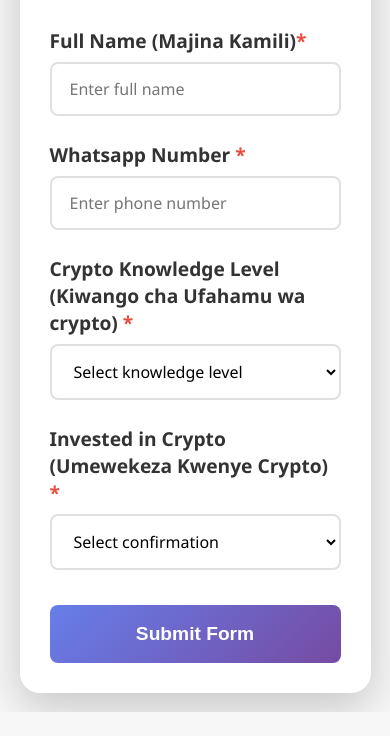
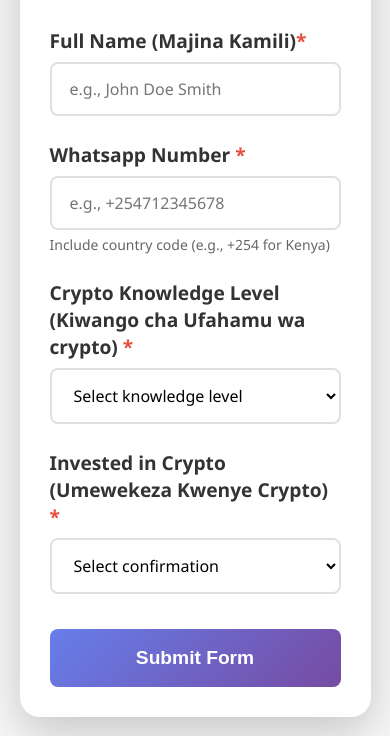
Before and after one commit to casaron14/My-Contact, a website: page public/charity-form.html in a window 390 px wide. Shown: the part 255-991 px from the top of the page. Before the commit the page ends 967 px from the top, so only its background shows below. Drawn offline with Linux system fonts and the light colour scheme.

Commit message:
Add country code requirement and improved placeholders for name and phone

```diff
--- a/public/charity-form.html
+++ b/public/charity-form.html
@@ -236,12 +236,13 @@
         <form id="charityForm" method="POST" action="">
             <div class="form-group">
                 <label for="fullName">Full Name (Majina Kamili)<span class="required">*</span></label>
-                <input type="text" id="fullName" name="" placeholder="Enter full name" autocomplete="name" required>
+                <input type="text" id="fullName" name="" placeholder="e.g., John Doe Smith" autocomplete="name" required>
             </div>
 
             <div class="form-group">
                 <label for="phone">Whatsapp Number <span class="required">*</span></label>
-                <input type="tel" id="phone" name="" placeholder="Enter phone number" autocomplete="tel" inputmode="numeric" required>
+                <input type="tel" id="phone" name="" placeholder="e.g., +254712345678" autocomplete="tel" pattern="^\+[1-9]\d{1,14}$" title="Please enter phone number with country code (e.g., +254712345678)" required>
+                <small style="color: #666; font-size: 14px; margin-top: 5px; display: block;">Include country code (e.g., +254 for Kenya)</small>
             </div>
 
             <div class="form-group">
```
Also changed, not shown: api/submit.js (+4 -3 lines).
